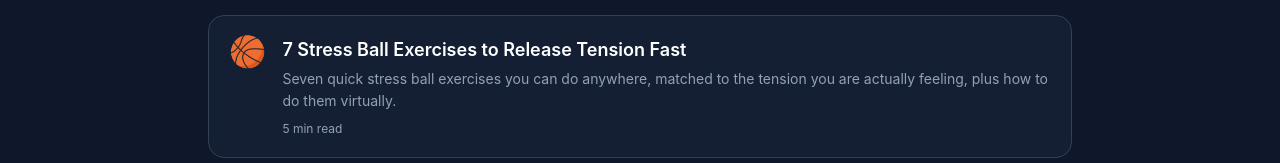
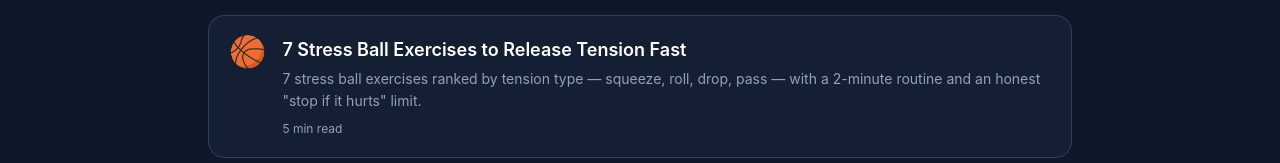
Before and after one commit to czhcl123/stress-relief-games, a Next.js app: page /blog in a window 1280 px wide. Shown: the part 709-872 px from the top of the page. Built offline with nearby package versions, Linux system fonts and the light colour scheme; no server answers.

Commit message:
fix(blog): stress-ball-exercises meta + description (2026-10-29)

```diff
--- a/src/app/blog/stress-ball-exercises/page.tsx
+++ b/src/app/blog/stress-ball-exercises/page.tsx
@@ -17,6 +17,7 @@ export const metadata: Metadata = articleMetadata({
   path: `/blog/${post.slug}`,
   keywords,
   published: post.date,
+  modified: '2026-10-29',
 })
 
 const jsonLd = articleJsonLd({
@@ -24,6 +25,7 @@ const jsonLd = articleJsonLd({
   description: post.description,
   path: `/blog/${post.slug}`,
   published: post.date,
+  modified: '2026-10-29',
   keywords,
 })
 
--- a/src/lib/posts.ts
+++ b/src/lib/posts.ts
@@ -73,7 +73,7 @@ export const posts: Post[] = [
     slug: 'stress-ball-exercises',
     title: '7 Stress Ball Exercises to Release Tension Fast',
     description:
-      'Seven quick stress ball exercises you can do anywhere, matched to the tension you are actually feeling, plus how to do them virtually.',
+      '7 stress ball exercises ranked by tension type — squeeze, roll, drop, pass — with a 2-minute routine and an honest "stop if it hurts" limit.',
     date: '2026-10-19',
     minutes: 5,
     game: '/games/stress-ball',
```
